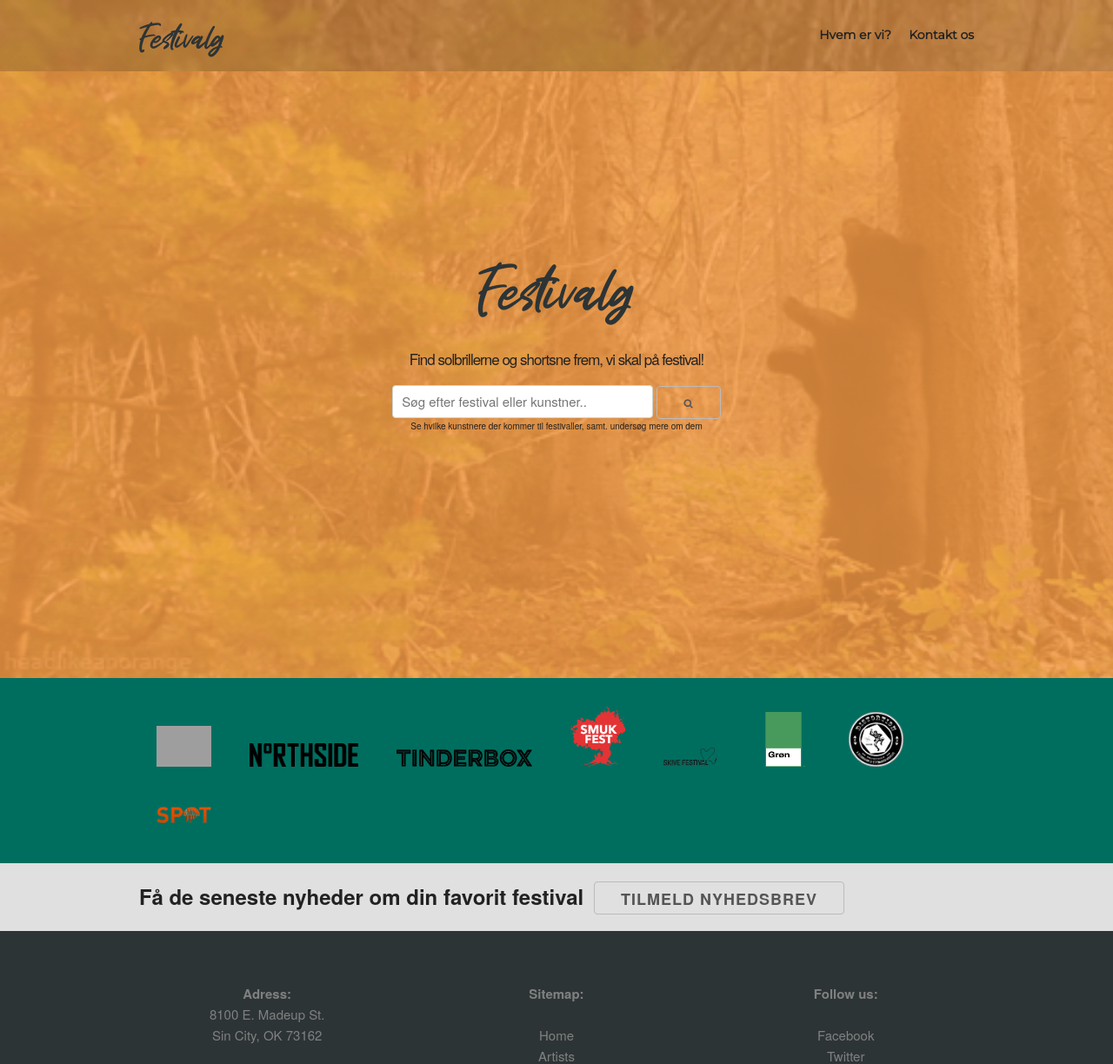
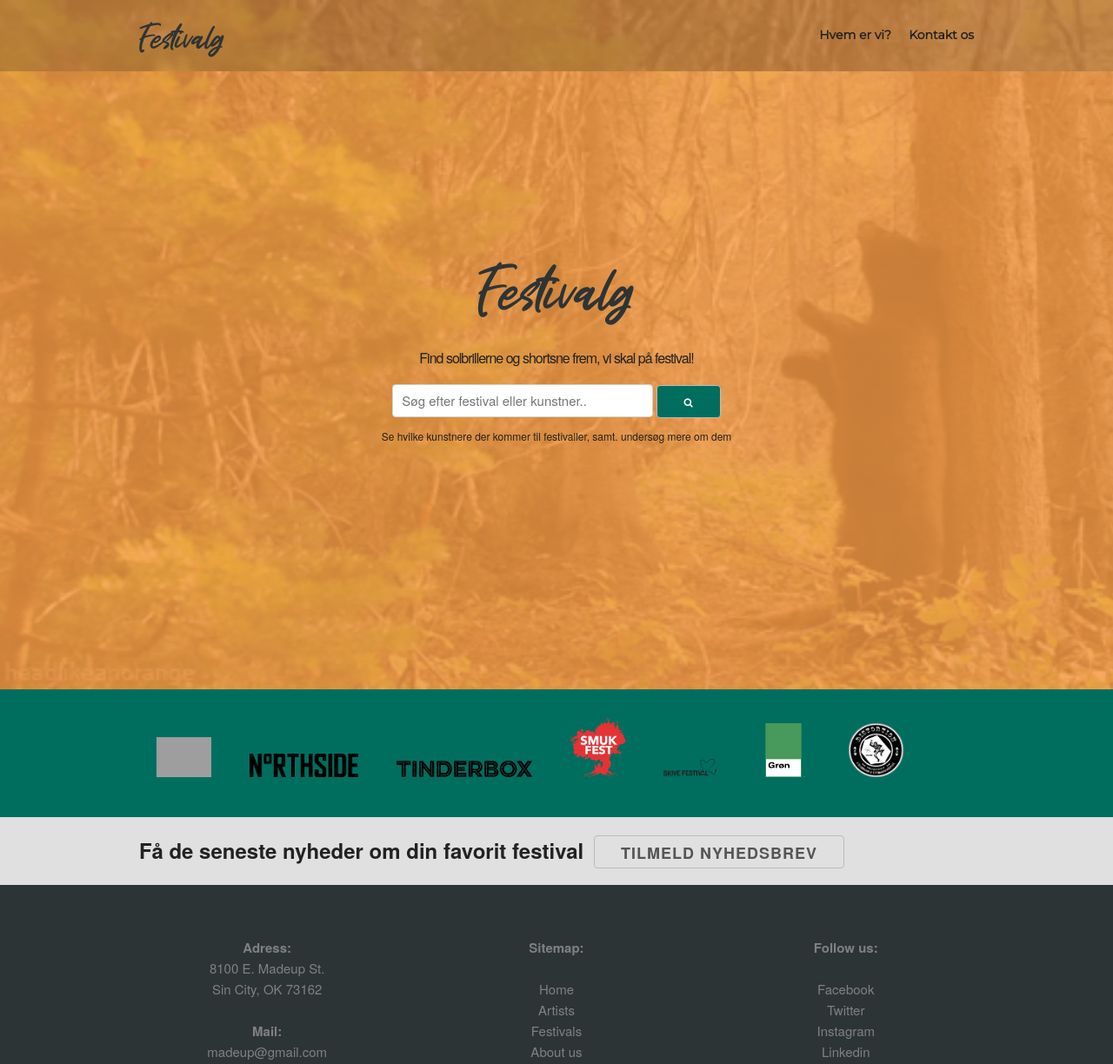
Before and after one commit to simoneliasen/festivalg, a Python web app: template templates/index.html in a window 1280 px wide. Shown: the top 1224 px of the page at 87% size. Run offline with Jinja, Linux system fonts and the light colour scheme; the template is opened without the code that fills it, so the values that code supplies are empty; grey boxes are pictures that could not be loaded.

Commit message:
Small UX upgrades

```diff
--- a/static/css/main.css
+++ b/static/css/main.css
@@ -50,7 +50,7 @@ body, html {
 
 #subtext {
   text-align: center;
-  font-size: 1.7rem;
+  font-size: 1.6rem;
 }
 
 form {
@@ -77,7 +77,8 @@ button:hover {
 #subsubtext {
   text-align: center;
   margin: 0;
-  font-size: 1rem;
+  font-size: 1.2rem;
+  padding-top: 1.1rem;
 
 }
 .festival, .artist {
@@ -139,6 +140,13 @@ header {
   background-color: rgba(34, 34, 34, 0.2);
 }
 
+#myBtn {
+  background-color:#006E5F;
+}
+
+#myBtn:hover {
+  background-color:#006E5F;
+}
 /* 4. FOOTER */
 .twelve.column {
   background-color: #2d3436;
@@ -252,3 +260,13 @@ select {
   }
 
 }
+
+
+.artistpage {
+  padding-top: 2.5rem !important;
+  padding-bottom: 2.5rem !important;
+  width: 30% !important;
+
+
+  background-color: #006E5F;
+}
--- a/static/css/skeleton.css
+++ b/static/css/skeleton.css
@@ -165,6 +165,10 @@ a:hover {
 
 /* Buttons
 –––––––––––––––––––––––––––––––––––––––––––––––––– */
+.fa {
+  color:white;
+}
+
 .button,
 button,
 input[type="submit"],
@@ -186,7 +190,8 @@ input[type="button"] {
   border-radius: 4px;
   border: 1px solid #bbb;
   cursor: pointer;
-  box-sizing: border-box; }
+  box-sizing: border-box;
+}
 .button:hover,
 button:hover,
 input[type="submit"]:hover,
--- a/templates/artist.html
+++ b/templates/artist.html
@@ -5,7 +5,7 @@
   <br>
   <br>
 
-  <div class="container">
+  <div class="container artistpage">
 
     {% for data in artist_data %}
     <h2><b> {% print(data.name) %} </b></h2>
--- a/templates/index.html
+++ b/templates/index.html
@@ -60,7 +60,6 @@
       <img src="/static/img/skive.png" alt="Skive Festival" height="auto" width="62.5px">
       <img src="/static/img/groen.png" alt="Grøn koncert" height="auto" width="62.5px">
       <img src="/static/img/Distortion.png" alt="Distortion" height="auto" width="62.5px">
-      <img src="/static/img/spot.png" alt="Spot Festival" height="auto" width="62.5px">
     </div>
   </div>
 </div>
```
